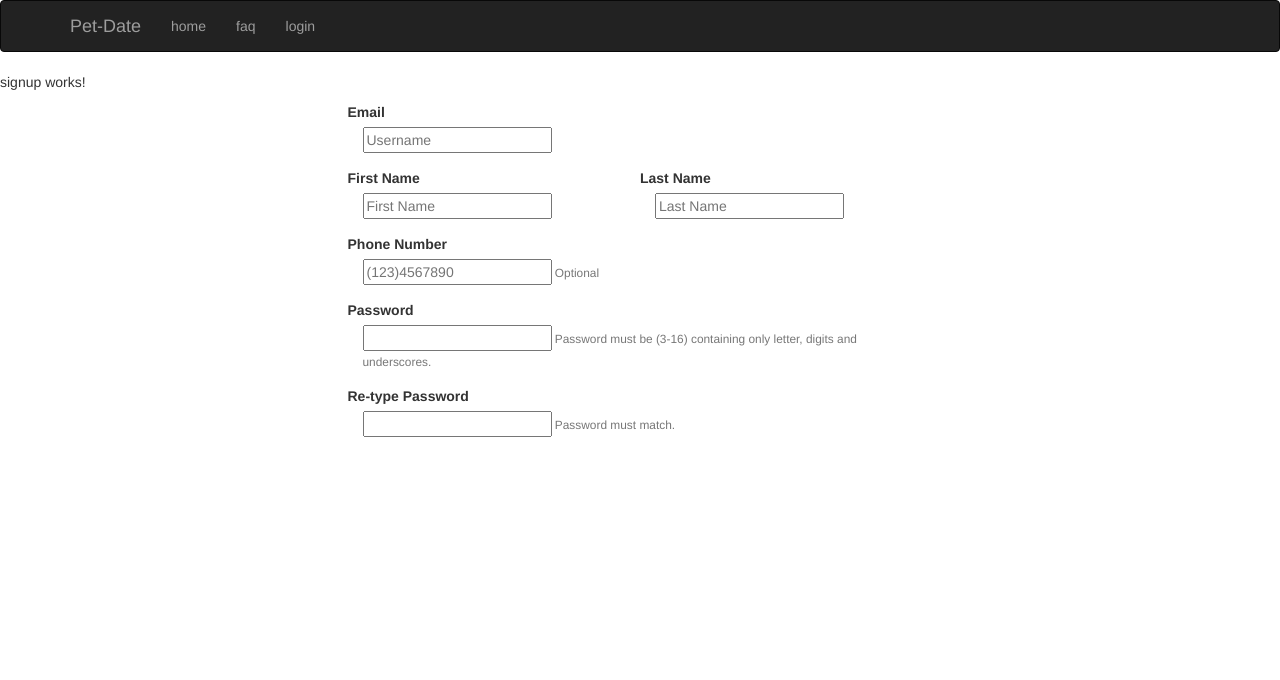
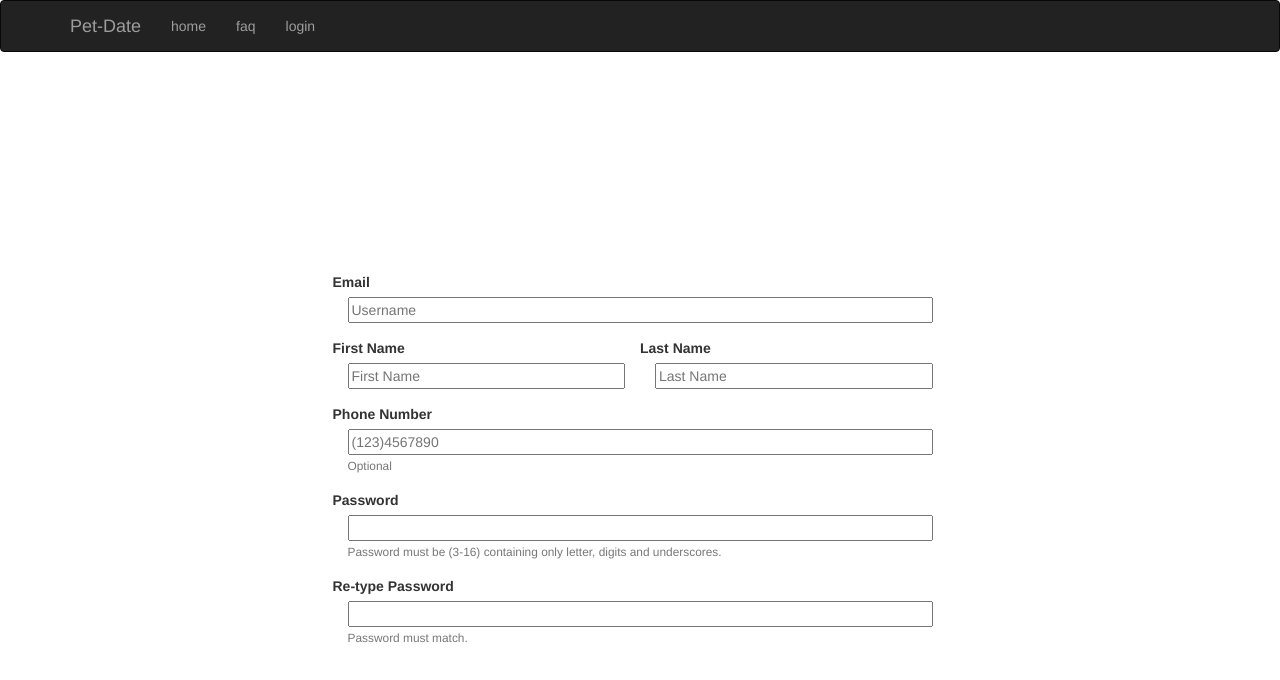
Before and after one commit to pakawaka1/pet-date, an Angular app: page /register in a window 1280 px wide. Shown: the top 680 px of the page. Built offline with nearby package versions, Linux system fonts and the light colour scheme.

Commit message:
Added styling to the register form.

```diff
--- a/src/app/auth/signup/signup.component.css
+++ b/src/app/auth/signup/signup.component.css
@@ -1,3 +1,37 @@
-.form-in {
-	padding: None;
+.form-section {
+	padding: 200px 0;
 }
+
+.fix {
+	padding-left: 0px;
+	padding-right: 0px;
+}
+
+.email {
+	padding: 0 auto;
+}
+
+.email input {
+	width: 100%;
+}
+
+.password {
+	padding: 0 auto;
+}
+
+.password input {
+	width: 100%;
+}
+
+.phonenumber {
+	padding: 0 auto;
+}
+
+.phonenumber input {
+	width: 100%;
+}
+
+.name input {
+	width: 100%;
+	padding: 0 auto;
+}
--- a/src/app/auth/signup/signup.component.html
+++ b/src/app/auth/signup/signup.component.html
@@ -1,20 +1,16 @@
-<p>
-  signup works!
-</p>
-
 <div class="container">
-	<div class="row sec">
-		<div class="col-md-6 col-md-offset-3">
+	<div class="row form-section">
+		<div class="col-md-6 col-md-offset-3 fix">
 			<form>
-				<div class="form-group">
+				<div class="form-group email">
 					<div class="row">
 						<label>Email</label>
 					</div>
 					<input class="form-in" type="email" id="emailInput" placeholder="Username">
 				</div>
-				<div class="form-group">
+				<div class="form-group name">
 					<div class="row">
-						<div class="col-md-6">
+						<div class="col-md-6 firstname">
 							<div class="row">
 							<label>First Name</label>
 							</div>
@@ -28,21 +24,21 @@
 						</div>
 					</div>
 				</div>
-				<div class="form-group">
+				<div class="form-group phonenumber">
 					<div class="row">
 					<label>Phone Number</label>
 					</div>
 					<input class="form-in" type="phoneNumber" id="phoneNumberInput" placeholder="(123)4567890">
 					<small id="emailHelp" class="form-text text-muted"> Optional </small>
 				</div>
-				<div class="form-group">
+				<div class="form-group password">
 					<div class="row">
 						<label>Password</label>
 					</div>
 					<input class="form-in" type="password" id="password">
 					<small id="emailHelp" class="form-text text-muted"> Password must be (3-16) containing only letter, digits and underscores.</small>
 				</div>
-				<div class="form-group">
+				<div class="form-group password">
 					<div class="row">
 						<label>Re-type Password</label>
 					</div>
```
